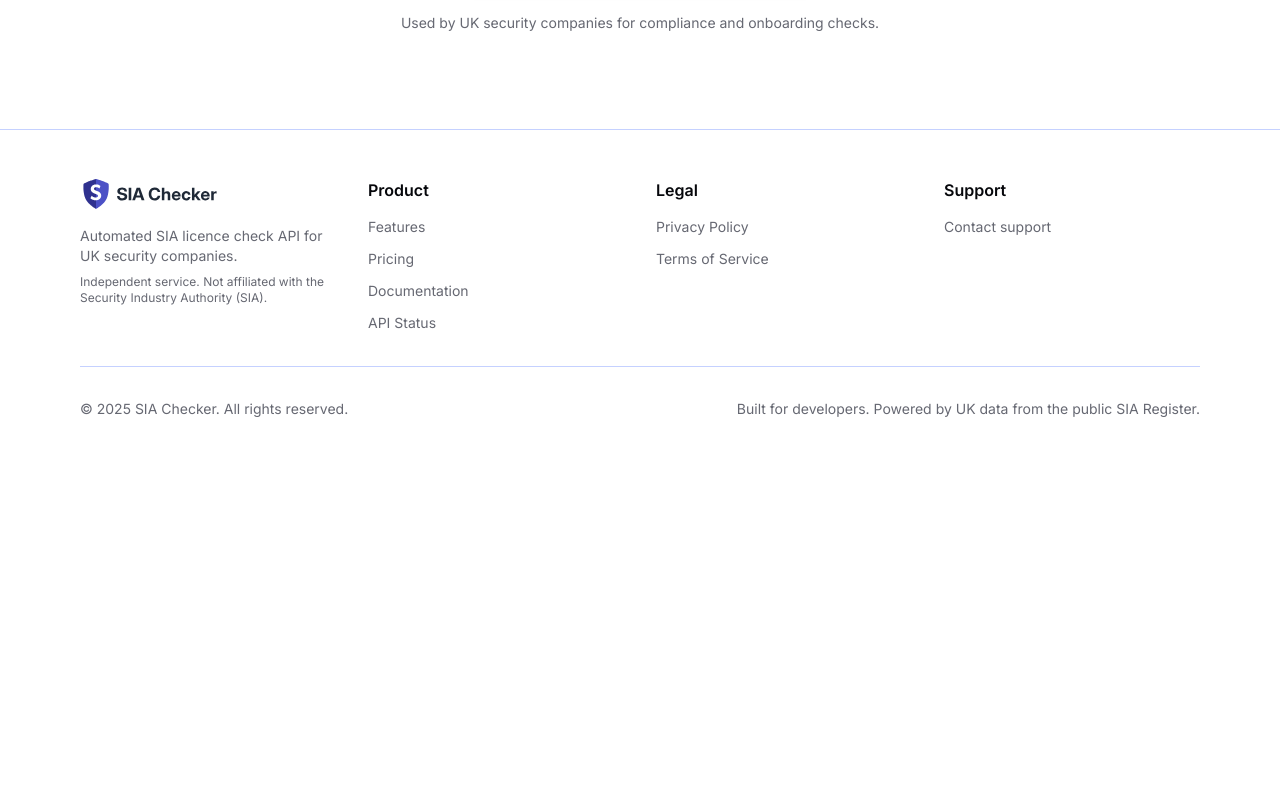
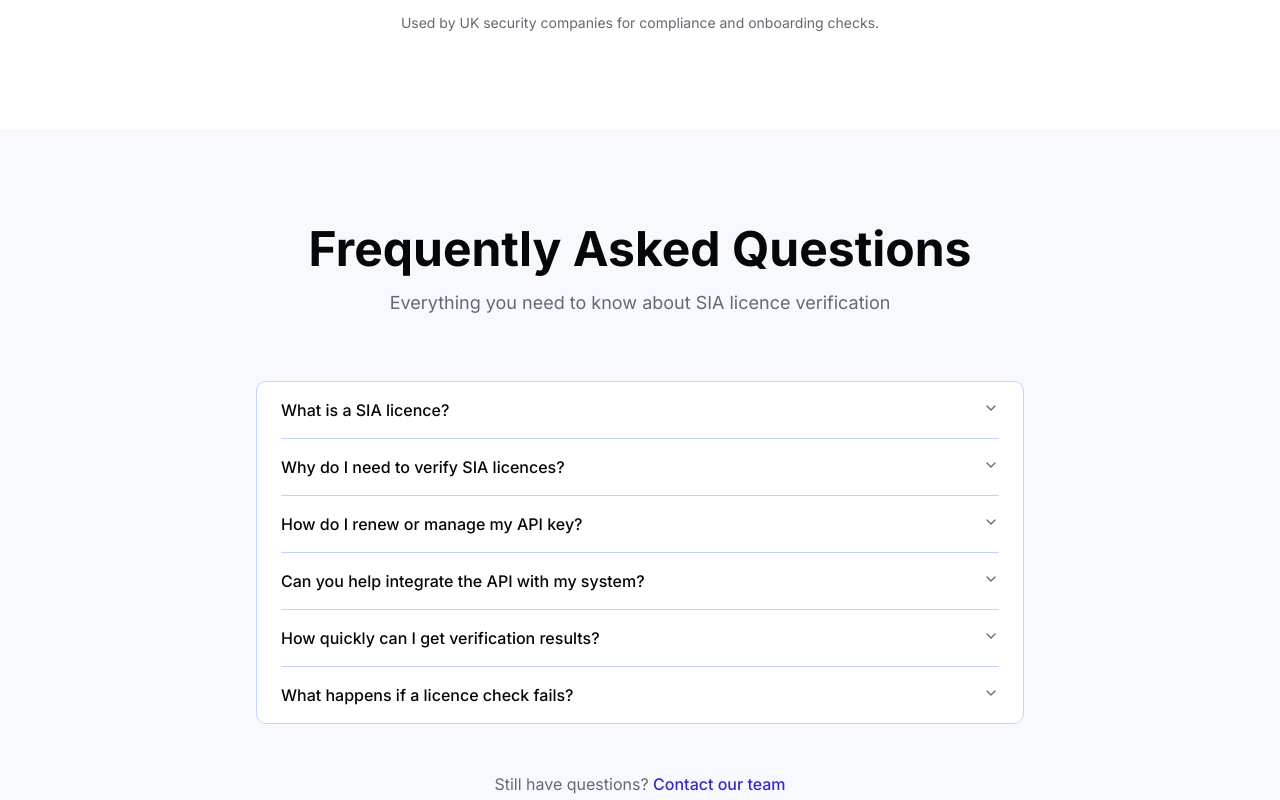
Before and after one commit to siachecker/siachecker-web, a React (Vite) app: page / in a window 1280 px wide. Shown: the part 2520-3320 px from the top of the page. Before the commit the page ends 2987 px from the top, so only its background shows below. Built offline with nearby package versions, Linux system fonts and the light colour scheme.

Commit message:
added faq section

```diff
--- a/package.json
+++ b/package.json
@@ -10,6 +10,7 @@
     "preview": "vite preview"
   },
   "dependencies": {
+    "@radix-ui/react-accordion": "^1.2.12",
     "@radix-ui/react-slot": "^1.2.4",
     "@tailwindcss/vite": "^4.1.17",
     "class-variance-authority": "^0.7.1",
--- a/src/App.tsx
+++ b/src/App.tsx
@@ -4,6 +4,7 @@ import Features from "./sections/Features"
 import Hero from "./sections/Hero"
 // import Demo from "./sections/Demo"
 import Pricing from "./sections/Pricing"
+import FAQ from "./sections/FAQ"
 
 function App() {
 
@@ -15,6 +16,7 @@ function App() {
         <Features/>
         {/* <Demo/> */}
         <Pricing/>
+        <FAQ/>
       </main>
       <Footer/>
     </div>
--- /dev/null
+++ b/src/components/ui/accordion.tsx
@@ -0,0 +1,64 @@
+import * as React from "react"
+import * as AccordionPrimitive from "@radix-ui/react-accordion"
+import { ChevronDownIcon } from "lucide-react"
+
+import { cn } from "@/lib/utils"
+
+function Accordion({
+  ...props
+}: React.ComponentProps<typeof AccordionPrimitive.Root>) {
+  return <AccordionPrimitive.Root data-slot="accordion" {...props} />
+}
+
+function AccordionItem({
+  className,
+  ...props
+}: React.ComponentProps<typeof AccordionPrimitive.Item>) {
+  return (
+    <AccordionPrimitive.Item
+      data-slot="accordion-item"
+      className={cn("border-b last:border-b-0", className)}
+      {...props}
+    />
+  )
+}
+
+function AccordionTrigger({
+  className,
+  children,
+  ...props
+}: React.ComponentProps<typeof AccordionPrimitive.Trigger>) {
+  return (
+    <AccordionPrimitive.Header className="flex">
+      <AccordionPrimitive.Trigger
+        data-slot="accordion-trigger"
+        className={cn(
+          "focus-visible:border-ring focus-visible:ring-ring/50 flex flex-1 items-start justify-between gap-4 rounded-md py-4 text-left text-sm font-medium transition-all outline-none hover:underline focus-visible:ring-[3px] disabled:pointer-events-none disabled:opacity-50 [&[data-state=open]>svg]:rotate-180",
+          className
+        )}
+        {...props}
+      >
+        {children}
+        <ChevronDownIcon className="text-muted-foreground pointer-events-none size-4 shrink-0 translate-y-0.5 transition-transform duration-200" />
+      </AccordionPrimitive.Trigger>
+    </AccordionPrimitive.Header>
+  )
+}
+
+function AccordionContent({
+  className,
+  children,
+  ...props
+}: React.ComponentProps<typeof AccordionPrimitive.Content>) {
+  return (
+    <AccordionPrimitive.Content
+      data-slot="accordion-content"
+      className="data-[state=closed]:animate-accordion-up data-[state=open]:animate-accordion-down overflow-hidden text-sm"
+      {...props}
+    >
+      <div className={cn("pt-0 pb-4", className)}>{children}</div>
+    </AccordionPrimitive.Content>
+  )
+}
+
+export { Accordion, AccordionItem, AccordionTrigger, AccordionContent }
--- /dev/null
+++ b/src/sections/FAQ.tsx
@@ -0,0 +1,77 @@
+import {
+  Accordion,
+  AccordionContent,
+  AccordionItem,
+  AccordionTrigger,
+} from "@/components/ui/accordion"
+
+const faqs = [
+  {
+    question: "What is a SIA licence?",
+    answer: "The Security Industry Authority (SIA) licence is a legal requirement in the UK for anyone working in designated roles within the private security industry. This includes security guards, door supervisors, CCTV operators, and close protection officers. The SIA regulates the private security industry to ensure that security operatives are properly trained and vetted.",
+  },
+  {
+    question: "Why do I need to verify SIA licences?",
+    answer: "UK law requires employers to ensure that all security personnel hold valid SIA licences before they can work. Employing unlicensed security staff is a criminal offence that can result in fines of up to £5,000 per unlicensed worker. Verifying licences protects your business from legal liability, ensures compliance with industry regulations, and maintains the professional standards of your security team.",
+  },
+  {
+    question: "How do I renew or manage my API key?",
+    answer: "We provide personalized onboarding and account management to ensure your integration runs smoothly. For API key renewal, account settings, or any account-related questions, please contact us at sales@siachecker.co.uk and our team will assist you directly.",
+  },
+  {
+    question: "Can you help integrate the API with my system?",
+    answer: "Yes! We offer integration support to help you seamlessly incorporate our SIA verification API into your existing systems. Whether you're building a new onboarding platform or adding verification to your current workflow, our team can provide technical guidance and assistance. Contact us at sales@siachecker.co.uk to discuss your integration needs.",
+  },
+  {
+    question: "How quickly can I get verification results?",
+    answer: "Our API provides instant verification results, typically within seconds. This allows you to make real-time compliance decisions during your onboarding or scheduling processes.",
+  },
+  {
+    question: "What happens if a licence check fails?",
+    answer: "Failed checks are not charged to your account. You only pay for successful licence verifications. If a check fails due to invalid input or system errors, you can retry without incurring additional costs.",
+  },
+]
+
+export default function FAQ() {
+  return (
+    <section id="faq" className="py-16 md:py-24 bg-muted/30">
+      <div className="container mx-auto px-4">
+        <div className="mx-auto max-w-2xl text-center mb-16">
+          <h2 className="mb-4 font-bold text-3xl md:text-4xl lg:text-5xl text-balance">
+            Frequently Asked Questions
+          </h2>
+          <p className="text-lg text-muted-foreground">
+            Everything you need to know about SIA licence verification
+          </p>
+        </div>
+
+        <div className="mx-auto max-w-3xl">
+          <Accordion type="single" collapsible className="rounded-lg border bg-card px-6">
+            {faqs.map((faq, index) => (
+              <AccordionItem key={index} value={`item-${index}`}>
+                <AccordionTrigger className="text-left text-base font-medium">
+                  {faq.question}
+                </AccordionTrigger>
+                <AccordionContent className="text-muted-foreground leading-relaxed">
+                  {faq.answer}
+                </AccordionContent>
+              </AccordionItem>
+            ))}
+          </Accordion>
+        </div>
+
+        <div className="mx-auto max-w-3xl mt-12 text-center">
+          <p className="text-muted-foreground">
+            Still have questions?{" "}
+            <a
+              href="mailto:sales@siachecker.co.uk"
+              className="text-primary hover:underline font-medium"
+            >
+              Contact our team
+            </a>
+          </p>
+        </div>
+      </div>
+    </section>
+  )
+}
```
Also changed, not shown: 1 other file (tests, documents, lock files or other folders).
